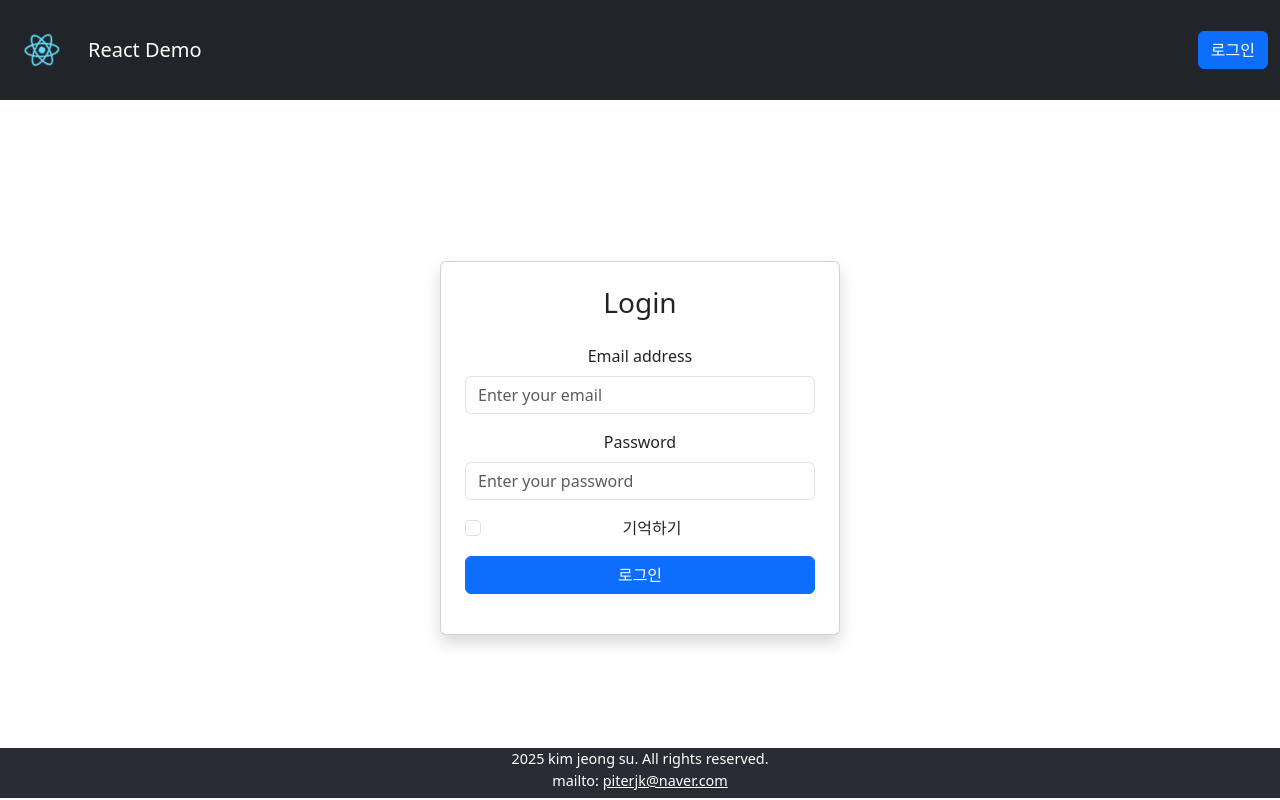
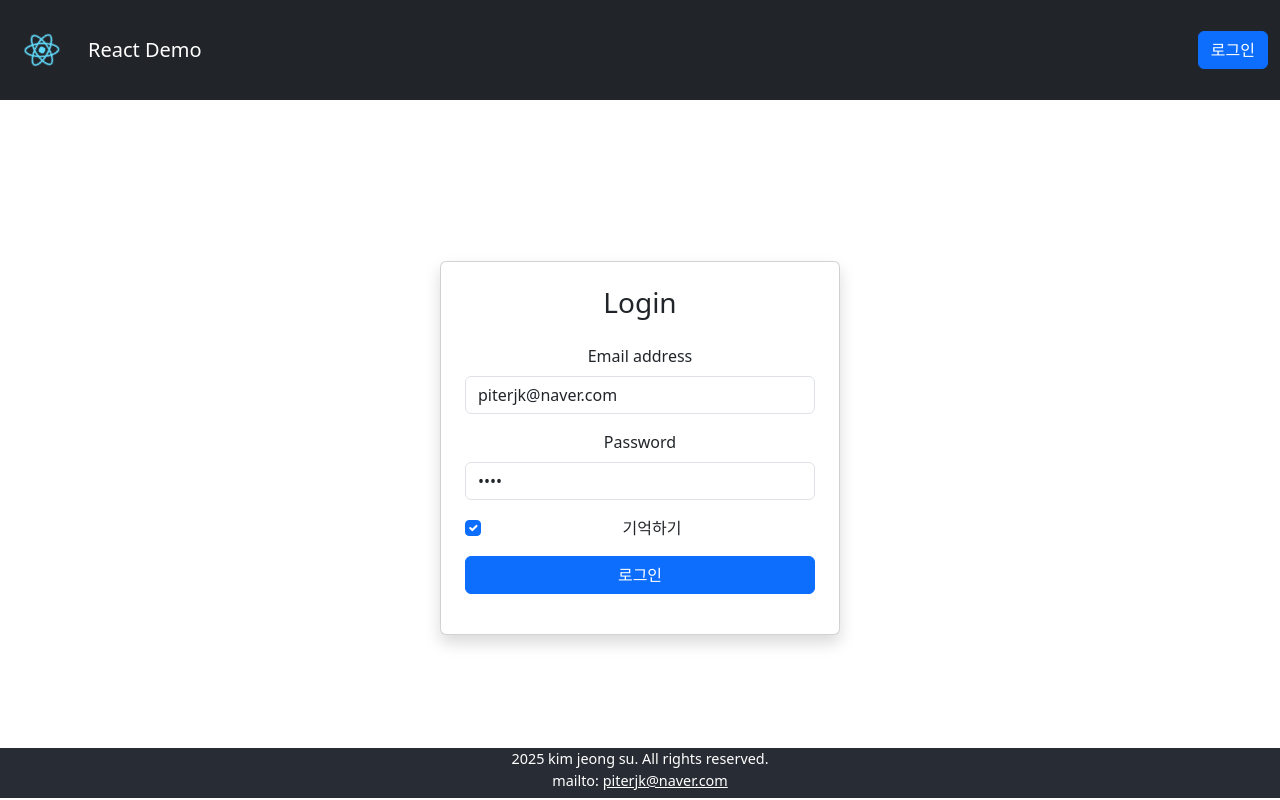
Before and after one commit to piterjk/react-demo, a React (Create React App) app: page /login in a window 1280 px wide. Built offline with nearby package versions, Linux system fonts and the light colour scheme.

Commit message:
로그인 정보 저장

```diff
--- a/src/components/login/Login.jsx
+++ b/src/components/login/Login.jsx
@@ -6,9 +6,9 @@ function Login() {
 
     const authContext = useAuth();
 
-    const [email, setEmail] = useState('');
-    const [password, setPassword] = useState('');
-    const [rememberMe, setRememberMe] = useState(false);
+    const [email, setEmail] = useState('piterjk@naver.com');
+    const [password, setPassword] = useState('1234');
+    const [rememberMe, setRememberMe] = useState(true);
 
     //login error
     const [showErrorMessage, setShowErrorMessage] = useState(false);
```
